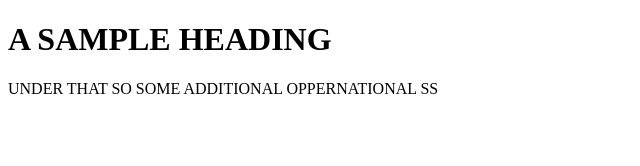
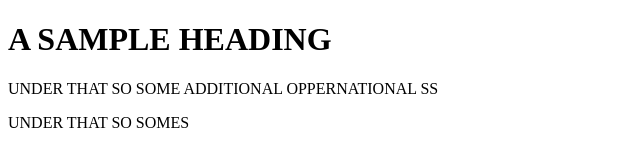
Before and after one commit to asp123324/index, a plain HTML site: page index.html in a window 1280 px wide. Shown: the whole page, without its empty margins (0-640 px from the left). Drawn offline with Linux system fonts and the light colour scheme.

Commit message:
Update index.html
ss

```diff
--- a/index.html
+++ b/index.html
@@ -8,5 +8,6 @@
 <body>
     <h1>A SAMPLE HEADING</h1>
     <p>UNDER THAT SO SOME ADDITIONAL OPPERNATIONAL SS</p>
+     <p>UNDER THAT SO SOMES</p>
 </body>
 </html>
```
